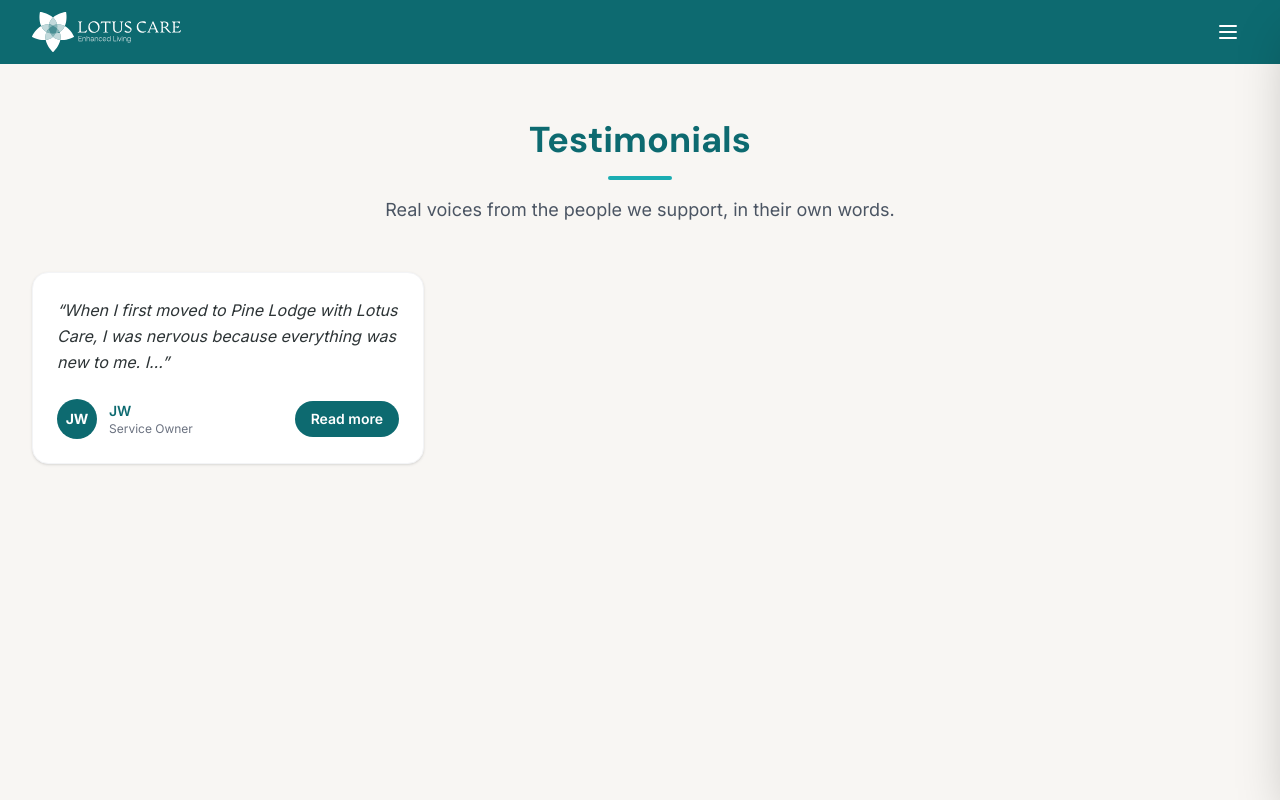
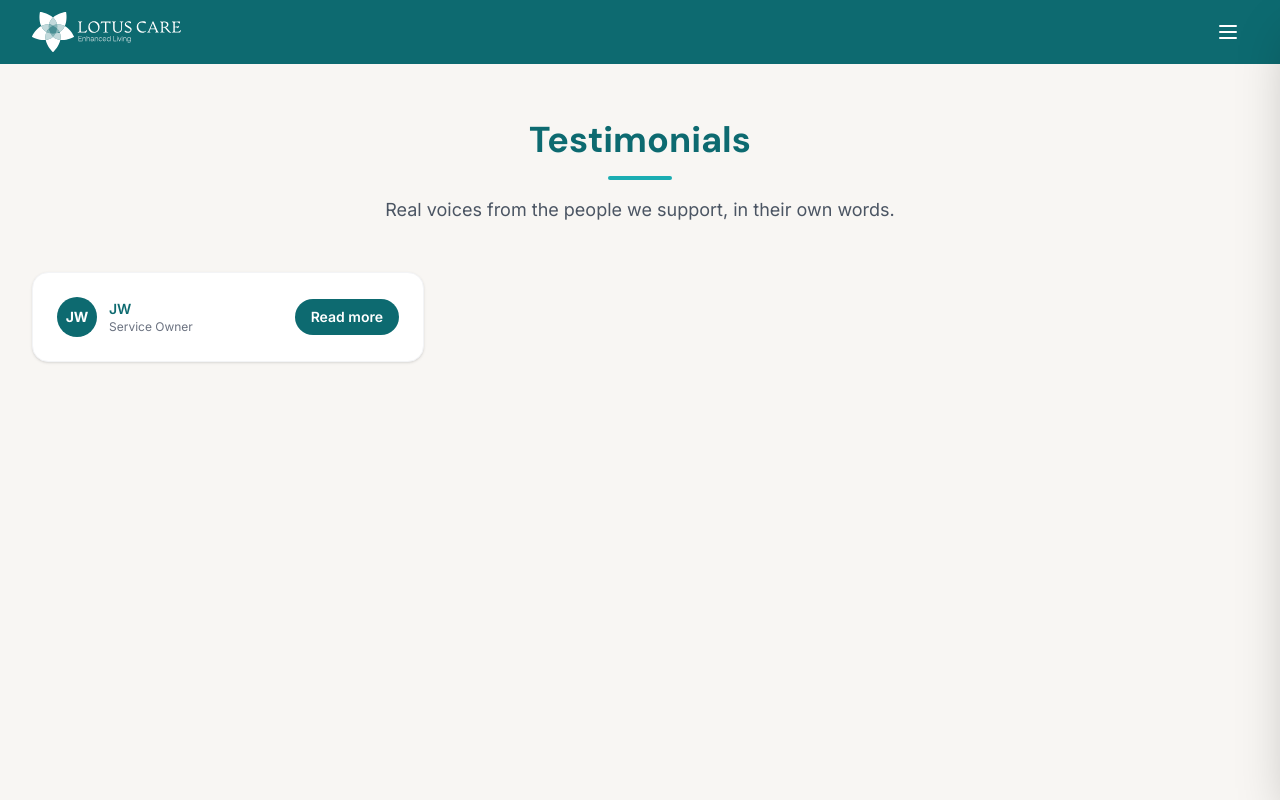
Before and after one commit to BrasonSolutions/lotus-care, a Next.js app: page /testimonials in a window 1280 px wide. Shown: the top 800 px of the page. Built offline with nearby package versions, Linux system fonts and the light colour scheme.

Commit message:
feat: publish the full testimonial, drop the card excerpt and pull-quote

```diff
--- a/src/app/testimonials/[slug]/page.tsx
+++ b/src/app/testimonials/[slug]/page.tsx
@@ -24,7 +24,7 @@ export async function generateMetadata({ params }: Params): Promise<Metadata> {
   };
 }
 
-// No record has long-form content yet (Assumption 7.3) — default path, not edge case.
+// Shown when a record carries no long-form piece; JW's is published in full.
 const FALLBACK_BODY =
   "The full story behind this quote hasn't been published yet — the testimonial above is shared in full.";
 
@@ -49,9 +49,11 @@ export default async function TestimonialDetailPage({ params }: Params) {
         <p className="font-dm-sans font-bold text-xs uppercase tracking-[0.15em] text-primary-dark">
           Testimonial
         </p>
-        <blockquote className="text-foreground text-lg leading-relaxed mt-4 italic">
-          &ldquo;{testimonial.quote}&rdquo;
-        </blockquote>
+        {testimonial.title && (
+          <h1 className="font-dm-sans font-bold text-2xl sm:text-3xl text-primary-dark mt-2">
+            {testimonial.title}
+          </h1>
+        )}
         <figcaption className="flex items-center gap-3 mt-6">
           <div className="w-11 h-11 rounded-full bg-primary-dark flex items-center justify-center text-white font-bold text-sm shrink-0">
             {testimonial.initials}
@@ -65,8 +67,16 @@ export default async function TestimonialDetailPage({ params }: Params) {
           </div>
         </figcaption>
 
-        <div className="mt-10 pt-10 border-t border-gray-200">
-          <p className="text-foreground leading-relaxed">{testimonial.body ?? FALLBACK_BODY}</p>
+        <div className="mt-10 pt-10 border-t border-gray-200 space-y-5">
+          {testimonial.body?.length ? (
+            testimonial.body.map((paragraph) => (
+              <p key={paragraph} className="text-foreground leading-relaxed">
+                {paragraph}
+              </p>
+            ))
+          ) : (
+            <p className="text-foreground leading-relaxed">{FALLBACK_BODY}</p>
+          )}
         </div>
       </Container>
     </div>
--- a/src/app/testimonials/page.tsx
+++ b/src/app/testimonials/page.tsx
@@ -3,7 +3,6 @@ import { Reveal } from "@/components/reveal";
 import { Container } from "@/components/layout";
 import { TestimonialCard } from "@/components/careers/testimonial-card";
 import { serviceOwnerTestimonials } from "@/data/testimonial";
-import { truncateWords } from "@/lib/truncate";
 
 export default function TestimonialsPage() {
   return (
@@ -21,8 +20,8 @@ export default function TestimonialsPage() {
               testimonial={{
                 name: testimonial.initials,
                 role: testimonial.role,
-                // Teaser only — the detail page carries the quote in full.
-                quote: truncateWords(testimonial.quote),
+                // No excerpt on the card — the story lives on the detail page.
+                quote: "",
                 initials: testimonial.initials,
               }}
               action={
--- a/src/components/careers/testimonial-card/TestimonialCard.tsx
+++ b/src/components/careers/testimonial-card/TestimonialCard.tsx
@@ -14,11 +14,13 @@ export function TestimonialCard({ testimonial, clampQuote = false, action }: Tes
     <figure
       className={`bg-white rounded-2xl p-6 shadow-sm border border-gray-100 flex flex-col ${clampQuote ? "h-64" : ""}`}
     >
-      <blockquote
-        className={`text-foreground leading-relaxed italic flex-1 mb-6 ${clampQuote ? "line-clamp-4" : ""}`}
-      >
-        &ldquo;{testimonial.quote}&rdquo;
-      </blockquote>
+      {testimonial.quote && (
+        <blockquote
+          className={`text-foreground leading-relaxed italic flex-1 mb-6 ${clampQuote ? "line-clamp-4" : ""}`}
+        >
+          &ldquo;{testimonial.quote}&rdquo;
+        </blockquote>
+      )}
       <figcaption className="flex items-center gap-3">
         <div className="w-10 h-10 rounded-full bg-primary-dark flex items-center justify-center text-white font-bold text-sm shrink-0">
           {testimonial.initials}
--- a/src/data/testimonial.ts
+++ b/src/data/testimonial.ts
@@ -19,7 +19,7 @@ export const homeQuote: HomeQuote = {
   heading: "Real voices. Real fulfilment.",
   subtext: "Our service owners are the heart of everything we do.",
   quote:
-    "When I first moved to Pine Lodge with Lotus Care, I was nervous because everything was new to me. I left my family behind and didn't know anybody. The staff were kind, friendly, and caring and gave me their time, sitting and talking to me. They really wanted to get to know me. They helped me settle into my new home. They listened to me and supported me with the things that were important to me. They helped me fill my day as my whole routine what I was used to had all changed. They encouraged me to make choices about my day-to-day life, and made sure I felt a part of my home.",
+    "When I first moved to my first home with Lotus Care, I was nervous because everything was new to me. I left my family behind and didn't know anybody. The staff were kind, friendly, and caring and gave me their time, sitting and talking to me. They really wanted to get to know me. They helped me settle into my new home. They listened to me and supported me with the things that were important to me. They helped me fill my day as my whole routine what I was used to had all changed. They encouraged me to make choices about my day-to-day life, and made sure I felt a part of my home.",
   name: `${jwAttribution.initials}, ${jwAttribution.role}`,
   date: "With Lotus Care since 2018",
 };
@@ -28,13 +28,32 @@ export interface ServiceOwnerTestimonial extends HomeQuote {
   slug: string;
   initials: string;
   role: string;
-  /** Long-form content; absent today (Assumption 7.3) — detail page renders a stated fallback. */
-  body?: string;
+  // Headline of the written piece, shown on the detail page.
+  title?: string;
+  // Continues after `quote`, which is the piece's opening paragraph.
+  body?: string[];
 }
 
 // Single source for `/testimonials`, its detail pages, and the home band.
 export const serviceOwnerTestimonials: ServiceOwnerTestimonial[] = [
-  { ...homeQuote, ...jwAttribution, slug: "jw" },
+  {
+    ...homeQuote,
+    ...jwAttribution,
+    slug: "jw",
+    title: "My Journey with Lotus Care",
+    body: [
+      "When I first moved to my first home with Lotus Care, I was nervous because everything was new to me. I left my family behind and didn’t know anybody. The staff were kind, friendly, and caring and gave me their time, sitting and talking to me. They really wanted to get to know me. They helped me settle into my new home. They listened to me and supported me with the things that were important to me. They helped me fill my day as my whole routine what I was used to had all changed. They encouraged me to make choices about my day-to-day life, and made sure I felt a part of my home.",
+      "Living in my first home helped me so much, I came as a young boy. I became more confident in myself and started doing more things for myself where I didn’t need staff to help me. For example, I learned how to prepare meals, like pasta, carbonara and spaghetti bolognese. I learned how to do household chores and do them properly like making my bed, changing the bed clothes and using the washing machine. The staff always encouraged me and helped me when I needed support especially on hard days. They would sit with me and really listen and offer me some suggestions to help make me feel better.",
+      "Staff were always there to help me make up my own mind for hard decisions. They would list me the good and the not so good options to a decision and this always helped me to make a good decision and make my own decision.",
+      "They praise me when I achieve things, like my graduation from secondary school, getting my leaving cert results, my 18th birthday, which made me feel proud knowing I can achieve my dreams.",
+      "When it was my time to move to my adult home, cause I was 18 years old and couldn’t stay in my first home, the staff helped me get ready for the move. Moving to a new home was a big step for me, I was very happy there but I was now an adult, not a boy but a man. Everyone supported me and it was easier because I knew staff already. They helped me visit my new home, supported me to help decorate my room and bathroom with what I wanted and looking back it was much easier than I thought it would be. Getting to know the new staff and moving into an adult house make me feel nervous but excited at the same time. I was ready for the move, and I felt safe which was important to me.",
+      "The staff also helped me build my confidence by encouraging me to take part in the community. At first, I was nervous about meeting new people and trying new things, but with help from them, I became more comfortable about doing new things. I now enjoy going to football training, swimming, traveling on the train back and forth to college, meeting friends, and socialising in the community. This has helped me feel more confident and be like all other teenagers.",
+      "I enjoy living in my adult home. I like spending time with the people I live with and getting out into the community. I enjoy going to my activities, meeting people, and trying new things. The staff help me when I need support, but they also encourage me to do as much as I can for myself. This helps me with my confidence but also helps me believe in myself because I know now I can do these things myself. I even take care of my own money now, doing my receipts and do my saving and all that myself. There has been lots of fun along the way both in my first home and in my adult home. Staff are great fun and always up for a laugh, a kick about, board games, a sing song, listen to some music or watch some tv with me.",
+      "We have also had great holidays away with my fellow house mates in Lotus. We all went on a week away where we did lots of new things such as canoeing, wind sailing and going on the amusements. I really enjoyed the evening BBQ’s, we sang, danced and basically just had a great laugh.",
+      "Lotus likes to celebrate, we have had lots of parties and meet ups with staff and SO. Sports Day, BBQ Days, Emerald Park Days, Birthday Parties, Graduation Days, Christmas Parties, any excuse for a party. I always make a banoffee pie for any parties we have in Lotus Care. It is my speciality; everyone loves to see me coming with one. I enjoy hearing how delicious it is.",
+      "My biggest goal is coming up soon, where I will be moving to supported living. I will have my own apartment and staff will support me but much less than now. I feel I am ready to make this move. I have learned so much and I know I have more to learn but I am excited and would like to live on my own now. I hope to move back to my home County which will be great for me. I am so grateful to Lotus Care for helping me through the years and helping me become the man I am today. I will truly miss the staff and SO and I will keep in touch, the staff mean so much to me, and I will never forget that.",
+    ],
+  },
 ];
 
 // /careers/why-us's quote section — the site's original "Hear it from our
@@ -46,7 +65,7 @@ export const careersHearQuote: HomeQuote = {
   heading: "Hear it from our own.",
   subtext: "Our colleagues are the drive of everything we work for.",
   quote:
-    "When I first moved to Pine Lodge with Lotus Care, I was nervous because everything was new to me. I left my family behind and didn't know anybody. The staff were kind, friendly, and caring and gave me their time, sitting and talking to me. They really wanted to get to know me. They helped me settle into my new home. They listened to me and supported me with the things that were important to me. They helped me fill my day as my whole routine what I was used to had all changed. They encouraged me to make choices about my day-to-day life, and made sure I felt a part of my home.",
+    "When I first moved to my first home with Lotus Care, I was nervous because everything was new to me. I left my family behind and didn't know anybody. The staff were kind, friendly, and caring and gave me their time, sitting and talking to me. They really wanted to get to know me. They helped me settle into my new home. They listened to me and supported me with the things that were important to me. They helped me fill my day as my whole routine what I was used to had all changed. They encouraged me to make choices about my day-to-day life, and made sure I felt a part of my home.",
   name: "Administrator",
   date: "10th June 2026",
 };
--- a/src/lib/truncate.ts
+++ /dev/null
@@ -1,9 +0,0 @@
-// Teaser length for testimonial cards: enough to hook, short enough to click.
-export const TEASER_WORDS = 20;
-
-/** Cuts to `max` words and appends an ellipsis. Shorter text is returned unchanged. */
-export function truncateWords(text: string, max: number = TEASER_WORDS): string {
-  const words = text.trim().split(/\s+/);
-  if (words.length <= max) return text;
-  return `${words.slice(0, max).join(" ").replace(/[.,;:!?]$/, "")}…`;
-}
```
Also changed, not shown: 1 other file (tests, documents, lock files or other folders).
